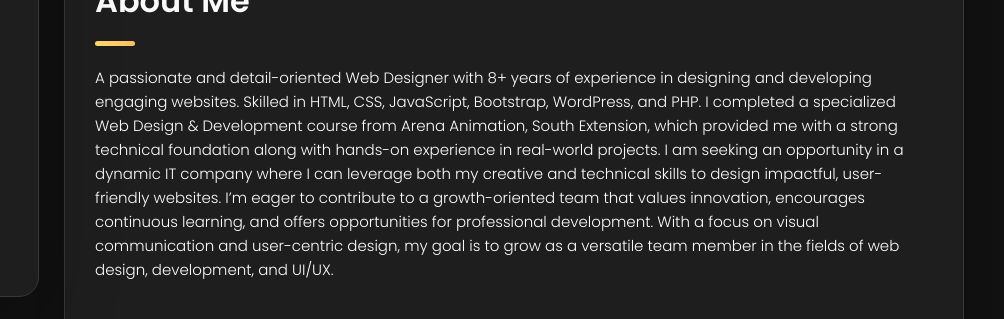
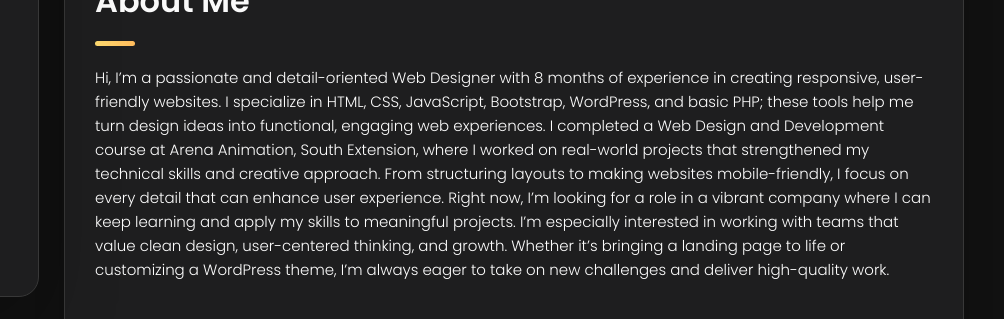
Before and after one commit to MannuDesign/portfolio, a plain HTML site: page index.html in a window 1280 px wide. Shown: the part 491-810 px from the top of the page, 276-1280 px from the left. Drawn offline with Linux system fonts and the light colour scheme.

Commit message:
Update index.html

```diff
--- a/index.html
+++ b/index.html
@@ -192,11 +192,14 @@
         <section class="about-text">
           <h2 class="h2 article-title"> About Me </h2>
           <p>
- A passionate and detail-oriented Web Designer with 8+ years of experience in designing and developing engaging websites. Skilled in HTML, CSS, JavaScript, Bootstrap, WordPress, and PHP. I completed a specialized Web Design & Development course from Arena Animation, South Extension, which provided me with a strong technical foundation along with hands-on experience in real-world projects.
+            Hi, I’m a passionate and detail-oriented Web Designer with 8 months of experience in creating responsive, user-friendly websites. I specialize in HTML, CSS, JavaScript, Bootstrap, WordPress, and basic PHP; these tools help me turn design ideas into functional, engaging web experiences.
 
-I am seeking an opportunity in a dynamic IT company where I can leverage both my creative and technical skills to design impactful, user-friendly websites. I’m eager to contribute to a growth-oriented team that values innovation, encourages continuous learning, and offers opportunities for professional development.
+I completed a Web Design and Development course at Arena Animation, South Extension, where I worked on real-world projects that strengthened my technical skills and creative approach. From structuring layouts to making websites mobile-friendly, I focus on every detail that can enhance user experience.
 
-With a focus on visual communication and user-centric design, my goal is to grow as a versatile team member in the fields of web design, development, and UI/UX.
+Right now, I’m looking for a role in a vibrant company where I can keep learning and apply my skills to meaningful projects. I’m especially interested in working with teams that value clean design, user-centered thinking, and growth.
+
+Whether it’s bringing a landing page to life or customizing a WordPress theme, I’m always eager to take on new challenges and deliver high-quality work.
+
           </p>
         </section>
 
```
